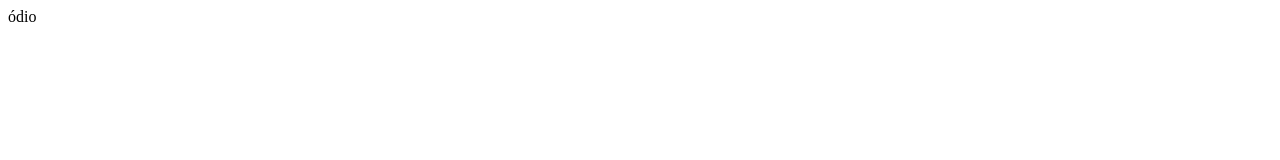
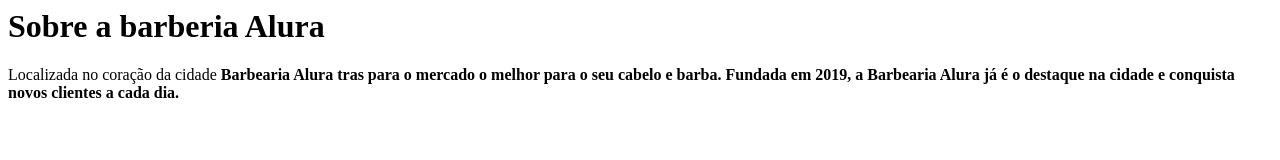
Before and after one commit to Eliza120608/meusite, a plain HTML site: page index.html in a window 1280 px wide. Drawn offline with Linux system fonts and the light colour scheme.

Commit message:
Update index.html

```diff
--- a/index.html
+++ b/index.html
@@ -1 +1,3 @@
-ódio
+<h1>Sobre a barberia Alura</h1>
+
+<p>Localizada no coração da cidade <strong>Barbearia Alura<strong> tras para o mercado o melhor para o seu cabelo e barba. Fundada em 2019, a Barbearia  Alura já é o destaque na cidade e conquista novos clientes a cada dia.</p>
```
